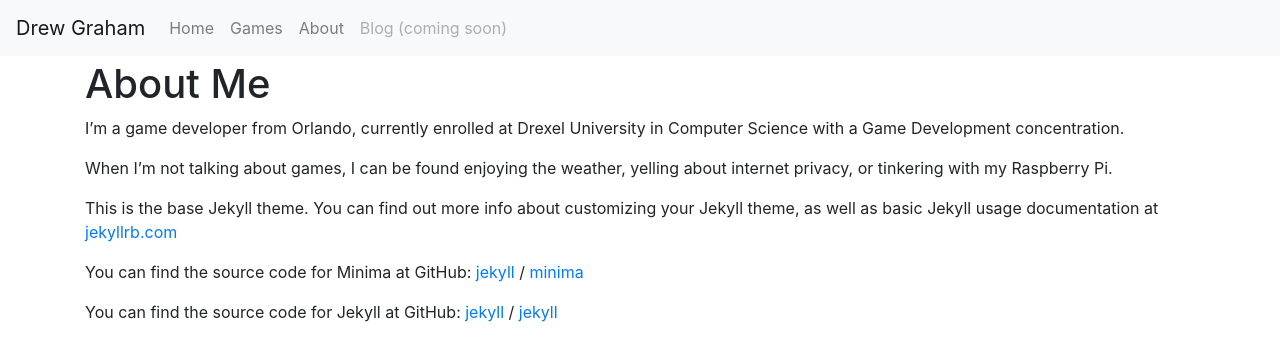
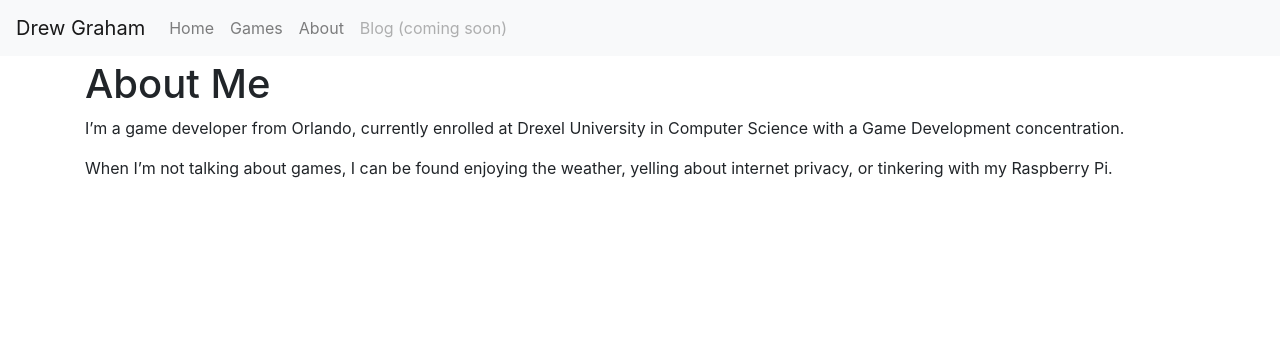
Before and after one commit to dmg9626/dmg9626.github.io, a Jekyll site: the page built from site/about.md, in a window 1280 px wide. Shown: the top 361 px of the page. Built offline with Jekyll 4.4.1, drawn with Linux system fonts in a browser that asks for light colours; nearby versions of some CDN libraries; library files that are not in the unit come from our copies.

Commit message:
updated content on about/home pages

```diff
--- a/site/about.md
+++ b/site/about.md
@@ -7,16 +7,3 @@
 I'm a game developer from Orlando, currently enrolled at Drexel University in Computer Science with a Game Development concentration.
 
 When I'm not talking about games, I can be found enjoying the weather, yelling about internet privacy, or tinkering with my Raspberry Pi.
-
-This is the base Jekyll theme. You can find out more info about customizing your Jekyll theme, as well as basic Jekyll usage documentation at [jekyllrb.com](https://jekyllrb.com/)
-
-You can find the source code for Minima at GitHub:
-[jekyll][jekyll-organization] /
-[minima](https://github.com/jekyll/minima)
-
-You can find the source code for Jekyll at GitHub:
-[jekyll][jekyll-organization] /
-[jekyll](https://github.com/jekyll/jekyll)
-
-
-[jekyll-organization]: https://github.com/jekyll
```
Also changed, not shown: site/index.md (+2 -2 lines).
